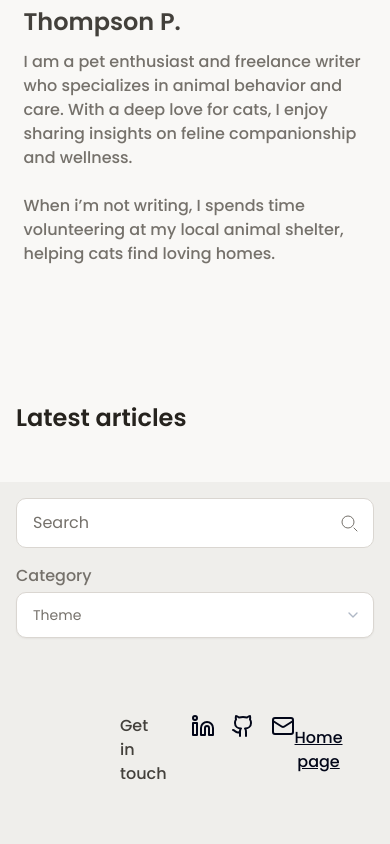
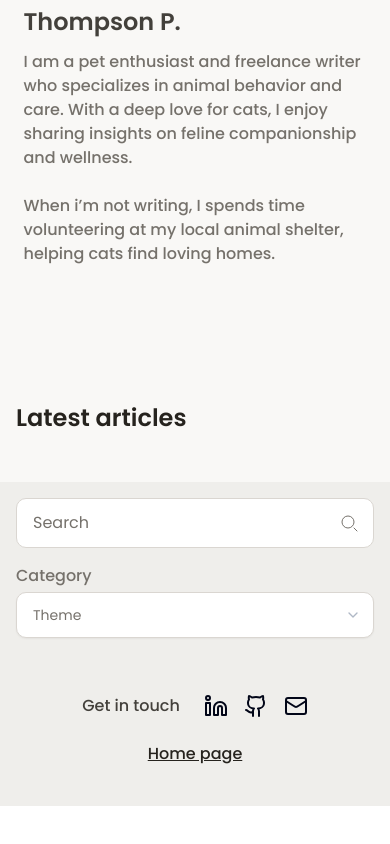
Before and after one commit to bosstnk/Route-Boss-Blog, a React (Vite) app: page / in a window 390 px wide. Shown: the part 1074-1918 px from the top of the page. After the commit the page ends 1880 px from the top, so only its background shows below. Built offline with nearby package versions, Linux system fonts and the light colour scheme; a web font is replaced by a local one.

Commit message:
style: update Footer component layout and button styling for improved responsiveness and visual consistency

```diff
--- a/src/components/Footer.jsx
+++ b/src/components/Footer.jsx
@@ -2,7 +2,7 @@ import { Linkedin,Github,Mail } from 'lucide-react';
 
 function Footer() {
     return (
-        <div className="w-full px-[7.5rem] py-[3.75rem] bg-base-brown-200 flex flex-row justify-between">
+        <div className="w-full px-4 py-10 flex flex-col items-center gap-6 bg-base-brown-200 xl:px-[7.5rem] xl:py-[3.75rem] xl:flex-row xl:justify-between">
             <div className="flex flex-row gap-6">
                 <p className="text-body-1 leading-6 text-base-brown-500">Get in touch</p>
                 <div className="flex flex-row gap-4">
@@ -11,7 +11,7 @@ function Footer() {
                     <Mail />
                 </div>
             </div>
-            <button className="text-body-1 underline">Home page</button>
+            <button className="text-body-1 text-base-brown-600 underline">Home page</button>
         </div>
     )
 }
```
